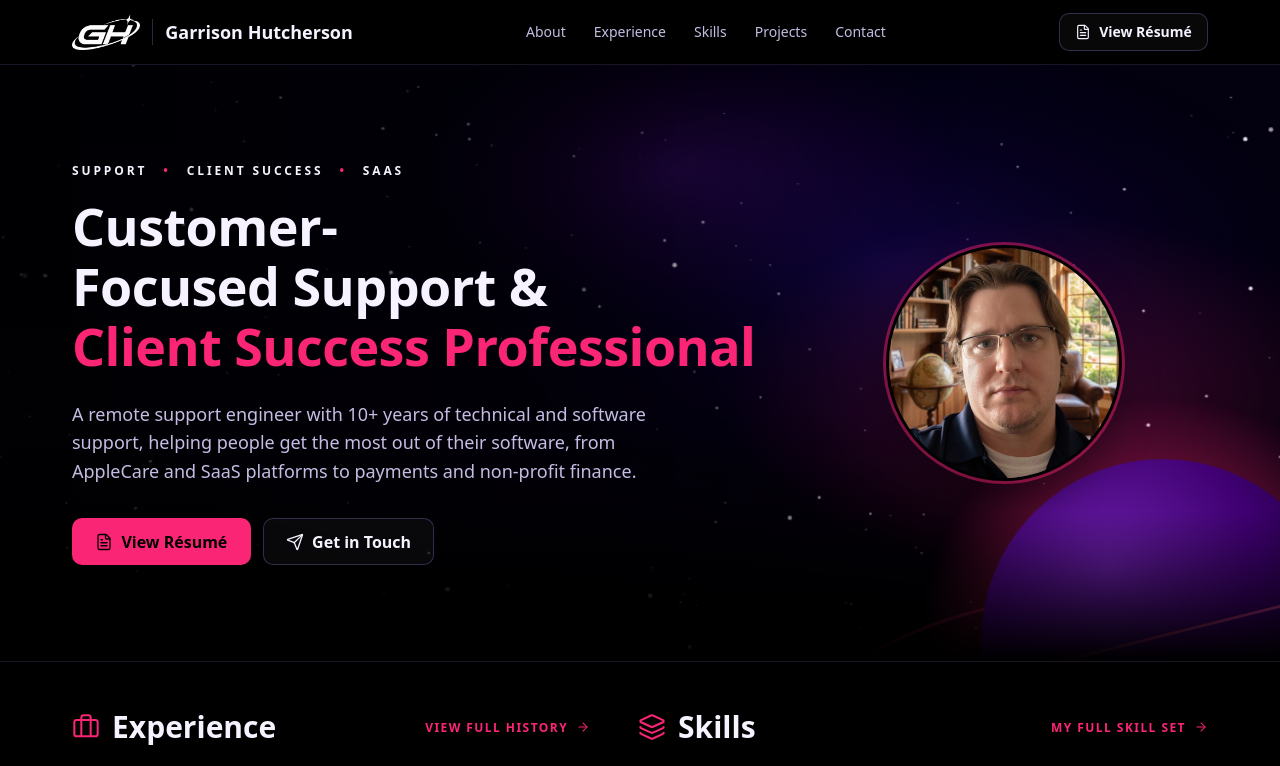
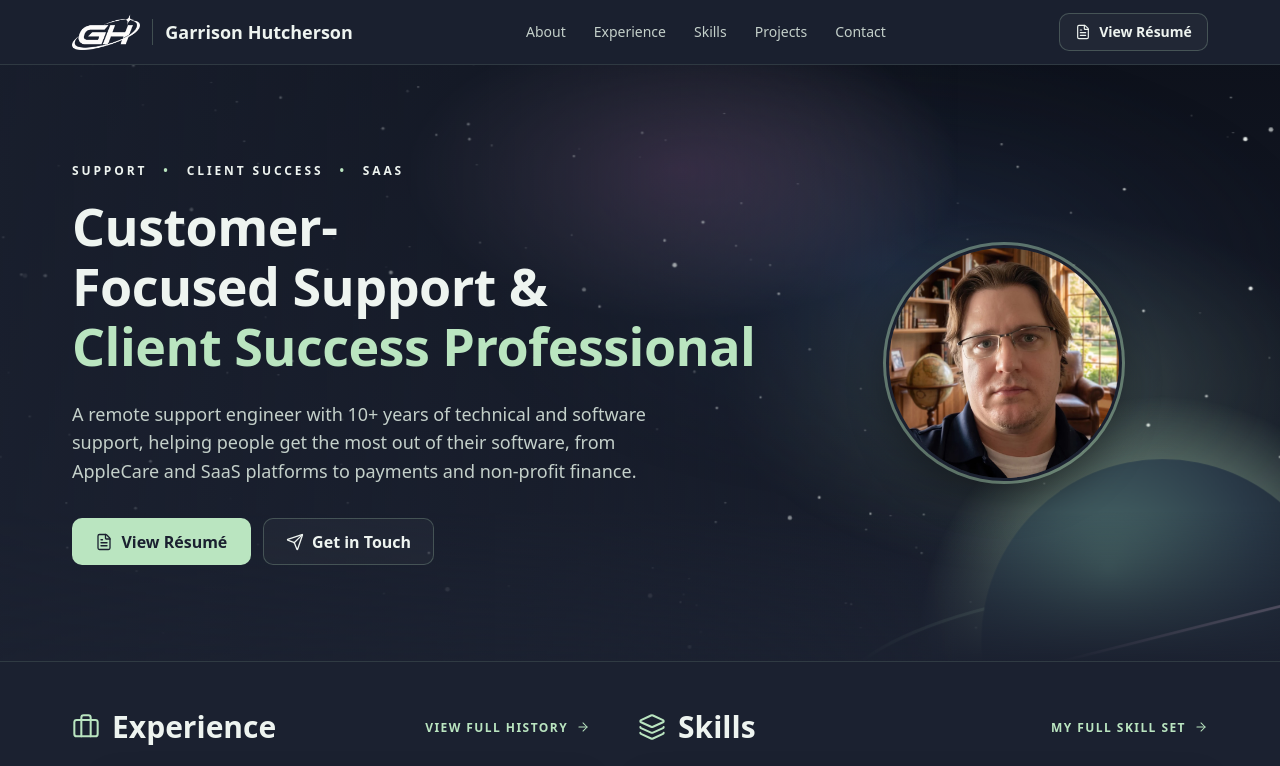
Before and after one commit to gtayhutch/GarrisonHutcherson, an Astro site: page / in a window 1280 px wide. Shown: the top 766 px of the page. Built offline with nearby package versions, Linux system fonts and the light colour scheme; Astro itself is replaced by a stand-in of ours; a web font is replaced by a local one.

Commit message:
feat(design): switch to the aurora palette (#20)
Palette: Mint #BAE5C0, Mauve #E3C7E0, Green #86AE94, Dark Blue #272F40.

- Tokens: dark-blue surfaces on a deeper #1B2130 page, mint accent
  (about 11:1; dark text on mint buttons), mauve eyebrows, green for
  secondary text
- Glows and gradients use new --color-glow / --color-glow-alt tokens
  instead of hard-coded values
- Space scene: mint and mauve aurora nebula, teal planet with a mint
  rim, mint and mauve ring
- Favicon set regenerated on a dark-blue tile with a mint glow; manifest
  and theme colors updated
- Résumé: green title and links, mauve section rules

```diff
--- a/src/components/home/HeroScene.astro
+++ b/src/components/home/HeroScene.astro
@@ -4,7 +4,7 @@
  * time and animated with CSS only (no JavaScript, ACF-02):
  * - three star layers drifting left at different speeds (parallax),
  * - a few twinkling stars,
- * - a slowly breathing pink/purple nebula and a ringed purple planet,
+ * - a slowly breathing mint/mauve aurora nebula and a ringed planet,
  * - shooting stars that streak across every 10-25 seconds.
  * Star positions come from a fixed-seed generator so every build is
  * identical. Visitors who prefer reduced motion get a still scene (the
@@ -65,30 +65,30 @@ const layers = [
 >
   <defs>
     <linearGradient id="space-sky" x1="0" y1="0" x2="0" y2="1">
-      <stop offset="0" stop-color="#030010"></stop>
-      <stop offset="0.6" stop-color="#05000f"></stop>
-      <stop offset="1" stop-color="#000000"></stop>
+      <stop offset="0" stop-color="#0d111b"></stop>
+      <stop offset="0.6" stop-color="#151a27"></stop>
+      <stop offset="1" stop-color="#1b2130"></stop>
     </linearGradient>
     <radialGradient id="space-nebula-pink" cx="0.5" cy="0.5" r="0.5">
-      <stop offset="0" stop-color="#fb2576" stop-opacity="0.3"></stop>
-      <stop offset="1" stop-color="#fb2576" stop-opacity="0"></stop>
+      <stop offset="0" stop-color="#bae5c0" stop-opacity="0.3"></stop>
+      <stop offset="1" stop-color="#86ae94" stop-opacity="0"></stop>
     </radialGradient>
     <radialGradient id="space-nebula-navy" cx="0.5" cy="0.5" r="0.5">
-      <stop offset="0" stop-color="#2a14b8" stop-opacity="0.38"></stop>
-      <stop offset="1" stop-color="#150050" stop-opacity="0"></stop>
+      <stop offset="0" stop-color="#3a5a8c" stop-opacity="0.36"></stop>
+      <stop offset="1" stop-color="#272f40" stop-opacity="0"></stop>
     </radialGradient>
     <radialGradient id="space-nebula-violet" cx="0.5" cy="0.5" r="0.5">
-      <stop offset="0" stop-color="#7a1ad1" stop-opacity="0.34"></stop>
-      <stop offset="1" stop-color="#3f0071" stop-opacity="0"></stop>
+      <stop offset="0" stop-color="#c77fc0" stop-opacity="0.34"></stop>
+      <stop offset="1" stop-color="#e3c7e0" stop-opacity="0"></stop>
     </radialGradient>
     <radialGradient id="space-planet" cx="0.35" cy="0.3" r="0.75">
-      <stop offset="0" stop-color="#6a1fa8"></stop>
-      <stop offset="0.55" stop-color="#3f0071"></stop>
-      <stop offset="1" stop-color="#12002e"></stop>
+      <stop offset="0" stop-color="#4b6b6a"></stop>
+      <stop offset="0.55" stop-color="#2a3a48"></stop>
+      <stop offset="1" stop-color="#151b28"></stop>
     </radialGradient>
     <radialGradient id="space-glow" cx="0.5" cy="0.5" r="0.5">
-      <stop offset="0.7" stop-color="#fb2576" stop-opacity="0.28"></stop>
-      <stop offset="1" stop-color="#fb2576" stop-opacity="0"></stop>
+      <stop offset="0.7" stop-color="#bae5c0" stop-opacity="0.32"></stop>
+      <stop offset="1" stop-color="#bae5c0" stop-opacity="0"></stop>
     </radialGradient>
     <linearGradient
       id="space-trail"
@@ -99,7 +99,7 @@ const layers = [
       y2="0"
     >
       <stop offset="0" stop-color="#ffffff" stop-opacity="0"></stop>
-      <stop offset="0.8" stop-color="#ffc2da" stop-opacity="0.65"></stop>
+      <stop offset="0.8" stop-color="#d4f2d8" stop-opacity="0.65"></stop>
       <stop offset="1" stop-color="#ffffff" stop-opacity="1"></stop>
     </linearGradient>
   </defs>
@@ -158,7 +158,7 @@ const layers = [
       class="ring-back"
       d="M790 600c40-70 300-120 520-90"
       fill="none"
-      stroke="#fb2576"
+      stroke="#bae5c0"
       stroke-opacity="0.3"
       stroke-width="3"
     ></path>
@@ -167,7 +167,7 @@ const layers = [
       class="ring-front"
       d="M760 640c120-30 420-110 600-150"
       fill="none"
-      stroke="#ff5596"
+      stroke="#e3c7e0"
       stroke-opacity="0.7"
       stroke-width="2.5"
     ></path>
@@ -197,7 +197,7 @@ const layers = [
   }
 
   .stars {
-    fill: #f6efff;
+    fill: #f2f7f4;
     animation: drift linear infinite;
   }
 
--- a/src/components/site/ContactBand.astro
+++ b/src/components/site/ContactBand.astro
@@ -47,10 +47,10 @@ import LinkedInIcon from '../ui/LinkedInIcon.astro';
     background:
       radial-gradient(
         60rem 18rem at 85% 120%,
-        rgb(251 37 118 / 18%),
+        rgb(var(--color-glow) / 16%),
         transparent 70%
       ),
-      linear-gradient(180deg, var(--palette-navy), #0a0030);
+      linear-gradient(180deg, var(--palette-dark-blue), var(--color-bg));
   }
 
   .inner {
@@ -65,7 +65,7 @@ import LinkedInIcon from '../ui/LinkedInIcon.astro';
     align-items: center;
     gap: var(--space-2);
     margin-bottom: var(--space-2);
-    color: var(--color-accent);
+    color: var(--color-eyebrow);
     font-size: var(--text-xs);
     font-weight: 600;
     letter-spacing: var(--tracking-eyebrow);
@@ -118,7 +118,7 @@ import LinkedInIcon from '../ui/LinkedInIcon.astro';
   .email:hover,
   .icon-link:hover {
     border-color: var(--color-accent);
-    background: rgb(251 37 118 / 24%);
+    background: rgb(var(--color-glow) / 22%);
     color: var(--color-text);
   }
 
--- a/src/components/site/PageHeader.astro
+++ b/src/components/site/PageHeader.astro
@@ -26,7 +26,7 @@ const {eyebrow, title, intro} = Astro.props;
     background:
       radial-gradient(
         50rem 20rem at 90% -20%,
-        rgb(251 37 118 / 12%),
+        rgb(var(--color-glow-alt) / 12%),
         transparent 70%
       ),
       var(--color-bg);
@@ -34,7 +34,7 @@ const {eyebrow, title, intro} = Astro.props;
 
   .eyebrow {
     margin-bottom: var(--space-3);
-    color: var(--color-accent);
+    color: var(--color-eyebrow);
     font-size: var(--text-xs);
     font-weight: 600;
     letter-spacing: var(--tracking-eyebrow);
--- a/src/components/ui/IconTile.astro
+++ b/src/components/ui/IconTile.astro
@@ -22,7 +22,11 @@ const {name, size = 'md'} = Astro.props;
     flex: none;
     place-items: center;
     border-radius: var(--radius-md);
-    background: linear-gradient(145deg, var(--color-tile), var(--palette-navy));
+    background: linear-gradient(
+      145deg,
+      var(--color-tile),
+      var(--color-tile-end)
+    );
     box-shadow: 0 0 0 1px var(--color-border) inset;
     color: var(--color-tile-icon);
   }
--- a/src/layouts/BaseLayout.astro
+++ b/src/layouts/BaseLayout.astro
@@ -39,7 +39,7 @@ const beaconConfig = JSON.stringify({token: WEB_ANALYTICS.token});
     <meta name="viewport" content="width=device-width, initial-scale=1" />
     <title>{pageTitle(title)}</title>
     <meta name="description" content={description} />
-    <meta name="theme-color" content="#000000" />
+    <meta name="theme-color" content="#1b2130" />
     <link rel="canonical" href={canonical} />
     <link rel="icon" href="/favicon.ico" sizes="16x16 32x32 48x48" />
     <link rel="icon" type="image/png" href="/icon-192.png" sizes="192x192" />
--- a/src/pages/resume.astro
+++ b/src/pages/resume.astro
@@ -131,7 +131,7 @@ const linkedin = CONTACT.linkedin.replace('https://www.', '');
   }
 
   .sheet a {
-    color: var(--palette-purple);
+    color: #3c6b4e;
   }
 
   h1 {
@@ -141,7 +141,7 @@ const linkedin = CONTACT.linkedin.replace('https://www.', '');
 
   .role {
     margin-top: var(--space-1);
-    color: var(--palette-purple);
+    color: #3c6b4e;
     font-size: var(--text-md);
     font-weight: 500;
   }
@@ -157,7 +157,7 @@ const linkedin = CONTACT.linkedin.replace('https://www.', '');
   h2 {
     margin-bottom: var(--space-3);
     padding-bottom: var(--space-2);
-    border-bottom: 2px solid #f9b8d1;
+    border-bottom: 2px solid var(--palette-mauve);
     color: #0e1c1e;
     font-size: var(--text-sm);
     letter-spacing: 0.16em;
--- a/src/styles/tokens.css
+++ b/src/styles/tokens.css
@@ -1,44 +1,48 @@
 /*
- * Design tokens. Palette (owner's choice, colorhunt.co/palette/
- * 0000001500503f0071fb2576): #000000 black, #150050 navy-violet, #3f0071
- * purple, #fb2576 hot pink. Pink is the accent (5.6:1 on black; buttons use
- * black text on pink). Components use these variables only; no raw colors
- * elsewhere (except the hero illustration and the printed résumé).
+ * Design tokens. "Aurora" palette (owner's choice): Mint #bae5c0, Mauve
+ * #e3c7e0, Green #86ae94, Dark Blue #272f40. Mint is the accent (11:1 on the
+ * page background; buttons use dark text on mint), mauve marks eyebrows and
+ * glows, green is secondary text. Components use these variables only; no
+ * raw colors elsewhere (except the hero illustration and the printed résumé).
  */
 :root {
   color-scheme: dark;
 
   /* Palette */
-  --palette-black: #000;
-  --palette-navy: #150050;
-  --palette-purple: #3f0071;
-  --palette-pink: #fb2576;
+  --palette-mint: #bae5c0;
+  --palette-mauve: #e3c7e0;
+  --palette-green: #86ae94;
+  --palette-dark-blue: #272f40;
 
   /* Surfaces */
-  --color-bg: var(--palette-black);
-  --color-bg-raised: #07001a;
-  --color-surface: #0c0230;
-  --color-surface-hover: var(--palette-navy);
-  --color-border: rgb(176 150 255 / 14%);
-  --color-border-strong: rgb(176 150 255 / 26%);
-  --color-header: rgb(0 0 0 / 88%);
-  --color-scrim: 0 0 0;
+  --color-bg: #1b2130;
+  --color-bg-raised: #212838;
+  --color-surface: var(--palette-dark-blue);
+  --color-surface-hover: #2e374b;
+  --color-border: rgb(186 229 192 / 13%);
+  --color-border-strong: rgb(186 229 192 / 24%);
+  --color-header: rgb(27 33 48 / 90%);
+  --color-scrim: 27 33 48;
+  --color-glow: 186 229 192;
+  --color-glow-alt: 227 199 224;
 
   /* Text */
-  --color-text: #f6f2ff;
-  --color-text-muted: #c6bce3;
-  --color-text-subtle: #a497cc;
+  --color-text: #eef4f0;
+  --color-text-muted: #c4d0ca;
+  --color-text-subtle: var(--palette-green);
+  --color-eyebrow: var(--palette-mauve);
 
   /* Accent */
-  --color-accent: var(--palette-pink);
-  --color-accent-strong: #ff5596;
-  --color-accent-soft: rgb(251 37 118 / 14%);
-  --color-accent-border: rgb(251 37 118 / 45%);
-  --color-on-accent: #000;
+  --color-accent: var(--palette-mint);
+  --color-accent-strong: #d4f2d8;
+  --color-accent-soft: rgb(186 229 192 / 14%);
+  --color-accent-border: rgb(186 229 192 / 42%);
+  --color-on-accent: #1b2130;
 
   /* Icon tiles */
-  --color-tile: var(--palette-purple);
-  --color-tile-icon: #ff7aac;
+  --color-tile: #34405a;
+  --color-tile-end: var(--palette-dark-blue);
+  --color-tile-icon: var(--palette-mint);
 
   /* Typography */
   --font-sans:
```
Also changed, not shown: public/apple-touch-icon.png, public/favicon.ico, public/icon-192.png, public/icon-512.png, public/site.webmanifest.
